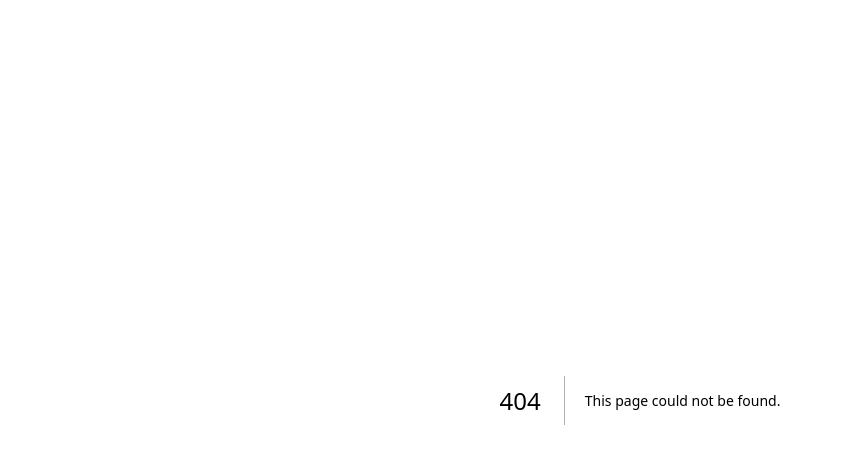
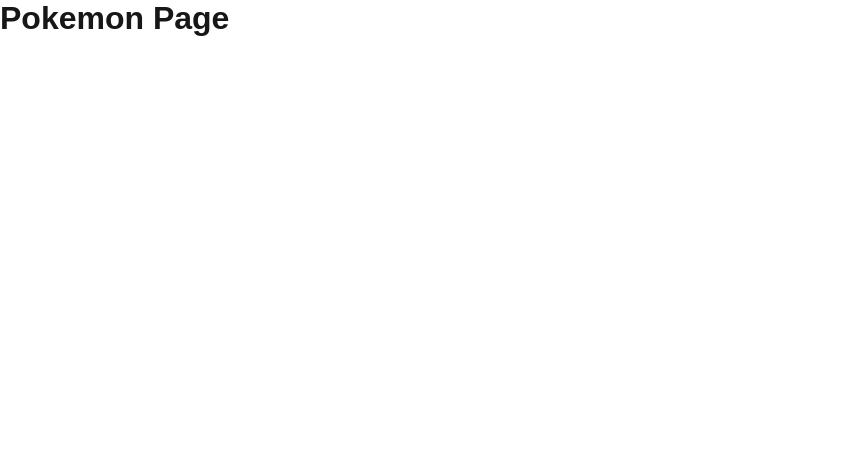
Before and after one commit to tstreets/pages-and-react-hooks, a Next.js app: page /pokemon in a window 1280 px wide. Before the commit this address had no page. Shown: the top 464 px of the page, without its empty margins (0-841 px from the left). Built offline with nearby package versions, Linux system fonts and the light colour scheme.

Commit message:
Created pokemon page

```diff
--- /dev/null
+++ b/src/app/pokemon/page.js
@@ -0,0 +1,7 @@
+export default function Pokemon() {
+  return (
+    <main>
+      <h1>Pokemon Page</h1>
+    </main>
+  );
+}
```
